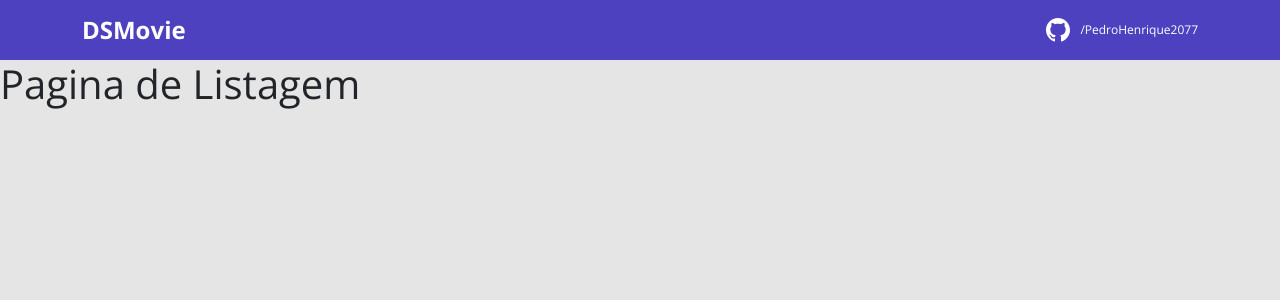
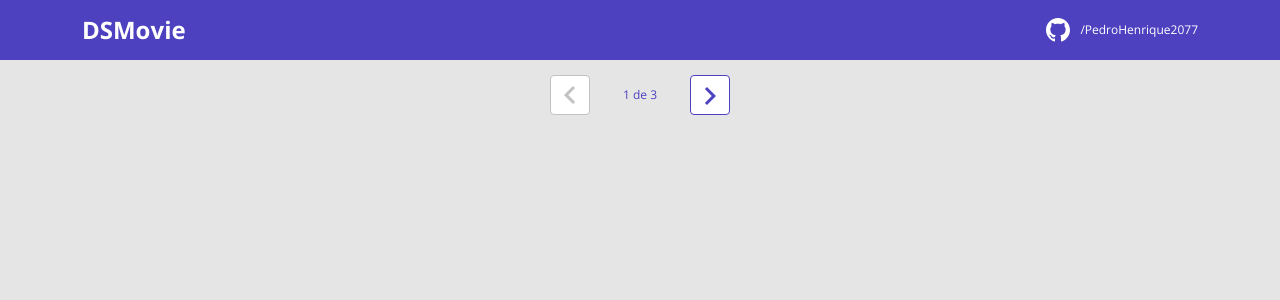
Before and after one commit to PedroHenrique2077/dsmovie, a React (Create React App) app in the folder frontend/: page / in a window 1280 px wide. Shown: the top 300 px of the page. Built offline with nearby package versions, Linux system fonts and the light colour scheme; the HTML template or start-up script is replaced by a standard one.

Commit message:
Added pagination layout

```diff
--- /dev/null
+++ b/frontend/src/components/Pagination/index.tsx
@@ -0,0 +1,21 @@
+import React from "react";
+import { ReactComponent as Arrow } from '../../assets/img/arrow.svg';
+import './style.css';
+
+function Pagination() {
+    return (
+        <div className="dsmovie-pagination-container">
+            <div className="dsmovie-pagination-box">
+                <button className="dsmovie-pagination-button" disabled={true} >
+                    <Arrow />
+                </button>
+                <p>{`${1} de ${3}`}</p>
+                <button className="dsmovie-pagination-button" disabled={false} >
+                    <Arrow className="dsmovie-flip-horizontal" />
+                </button>
+            </div>
+        </div>
+    );
+}
+
+export default Pagination;
--- /dev/null
+++ b/frontend/src/components/Pagination/style.css
@@ -0,0 +1,53 @@
+.dsmovie-pagination-container {
+    padding: 15px 0;
+    display: flex;
+    justify-content: center;
+    align-items: center;
+}
+
+.dsmovie-pagination-box {
+    width: 180px;
+    display: flex;
+    justify-content: space-between;
+    align-items: center;
+}
+
+.dsmovie-pagination-box form {
+    width: 100%;
+    display: flex;
+}
+
+.dsmovie-pagination-button {
+    width: 40px;
+    height: 40px;
+    border-radius: 4px;
+    background-color: #fff;
+    display: flex;
+    justify-content: center;
+    align-items: center;
+    border: 1px solid var(--color-primary);
+    cursor: pointer;
+}
+
+.dsmovie-pagination-button svg {
+    filter: brightness(0) saturate(100%) invert(26%) sepia(19%) saturate(7395%) hue-rotate(234deg) brightness(89%) contrast(92%);
+}
+
+.dsmovie-pagination-button:disabled {
+    border: 1px solid #c2c2c2;
+    cursor: unset;
+}
+
+.dsmovie-pagination-button:disabled svg {
+    filter: none;
+}
+
+.dsmovie-pagination-container p {
+    margin: 0;
+    font-size: 12px;
+    color: var(--color-primary);
+}
+
+.dsmovie-flip-horizontal {
+    transform: rotate(180deg);
+}
--- a/frontend/src/pages/Listing/index.tsx
+++ b/frontend/src/pages/Listing/index.tsx
@@ -1,8 +1,9 @@
 import React from 'react';
+import Pagination from '../../components/Pagination';
 
 function Listing() {
     return(
-        <h1>Pagina de Listagem</h1>
+        <Pagination/>
     );
 }
 
```
Also changed, not shown: frontend/src/assets/img/arrow.svg (added).
